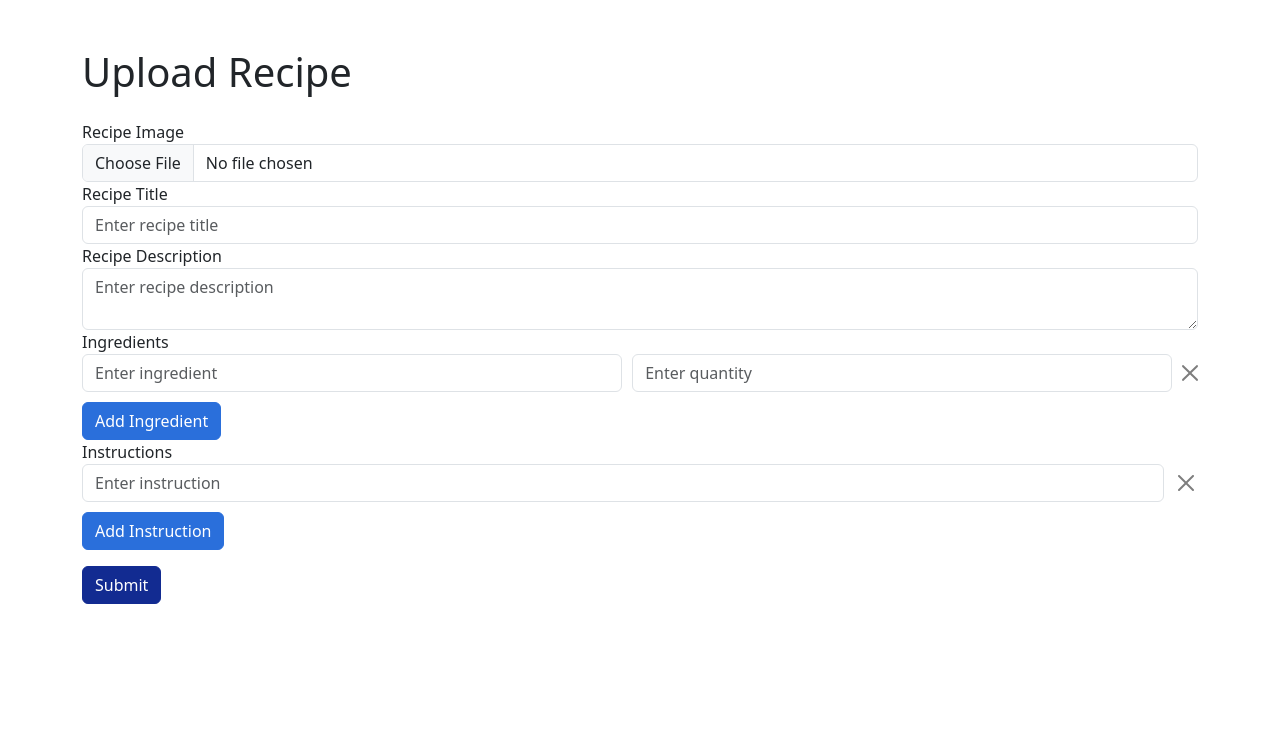
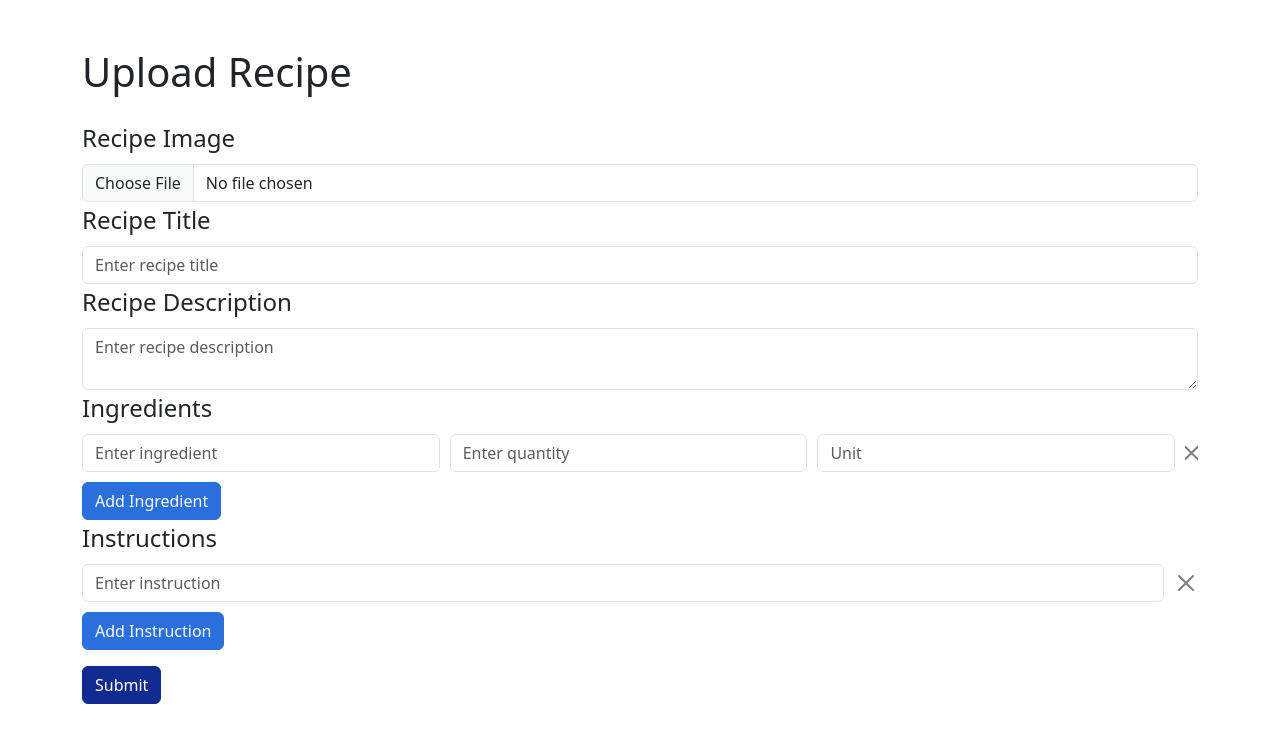
Before and after one commit to sachinmahesh2000/RecipeBuddy, a PHP site: page /createrecipe.php in a window 1280 px wide. Shown: the top 743 px of the page. Run offline with PHP 8.4, Linux system fonts and the light colour scheme; some libraries are stand-ins or nearby versions.

Commit message:
[Update] createrecipe.php : added units and enhanced labels

```diff
--- a/createrecipe.php
+++ b/createrecipe.php
@@ -29,30 +29,38 @@
         <h1 class="mb-4">Upload Recipe</h1>
         <form id="recipeForm" action="upload.php" method="POST" enctype="multipart/form-data">
             <div class="form-group">
-                <label for="image">Recipe Image</label>
+                <label class="mb-2 fs-4" for="image">Recipe Image</label>
                 <input type="file" class="form-control" id="image" name="image" required>
             </div>
             <div class="form-group">
-                <label for="title">Recipe Title</label>
+                <label class="mb-2 fs-4" for="title">Recipe Title</label>
                 <input type="text" class="form-control" id="title" name="title" placeholder="Enter recipe title" required>
             </div>
             <div class="form-group">
-                <label for="description">Recipe Description</label>
+                <label class="mb-2 fs-4" for="description">Recipe Description</label>
                 <textarea class="form-control" id="description" name="description" placeholder="Enter recipe description" required></textarea>
             </div>
             <div class="form-group">
-                <label for="ingredients">Ingredients</label>
+                <label class="mb-2 fs-4" for="ingredients">Ingredients</label>
                 <div id="ingredients">
                     <div class="dynamic-input">
                         <input type="text" class="form-control" name="ingredients[]" placeholder="Enter ingredient" required>
                         <input type="text" class="form-control" name="quantities[]" placeholder="Enter quantity" required>
+                        <input type="text" class="form-control" name="units[]" placeholder="Unit" list="unit-options">
+                        <datalist id="unit-options">
+                            <option value="gm">
+                            <option value="oz">
+                            <option value="ml">
+                            <option value="l">
+                            <option value="lb">
+                        </datalist>
                         <button type="button" class="btn-close" onclick="removeElement(this)" aria-label="Close"></button>
                     </div>
                 </div>
                 <button type="button" class="btn btn-secondary" onclick="addIngredient()">Add Ingredient</button>
             </div>
             <div class="form-group">
-                <label for="instructions">Instructions</label>
+                <label class="mb-2 fs-4"  for="instructions">Instructions</label>
                 <div id="instructions">
                     <div class="dynamic-input">
                         <input type="text" class="form-control" name="instructions[]" placeholder="Enter instruction" required>
@@ -72,6 +80,14 @@
             input.innerHTML = `
                 <input type="text" class="form-control" name="ingredients[]" placeholder="Enter ingredient" required>
                 <input type="text" class="form-control" name="quantities[]" placeholder="Enter quantity" required>
+                <input type="text" class="form-control" name="units[]" placeholder="Unit" list="unit-options">
+                        <datalist id="unit-options">
+                            <option value="gm">
+                            <option value="oz">
+                            <option value="ml">
+                            <option value="l">
+                            <option value="lb">
+                        </datalist>
                 <button type="button" class="btn-close" onclick="removeElement(this)" aria-label="Close"></button>
             `;
             container.appendChild(input);
```
